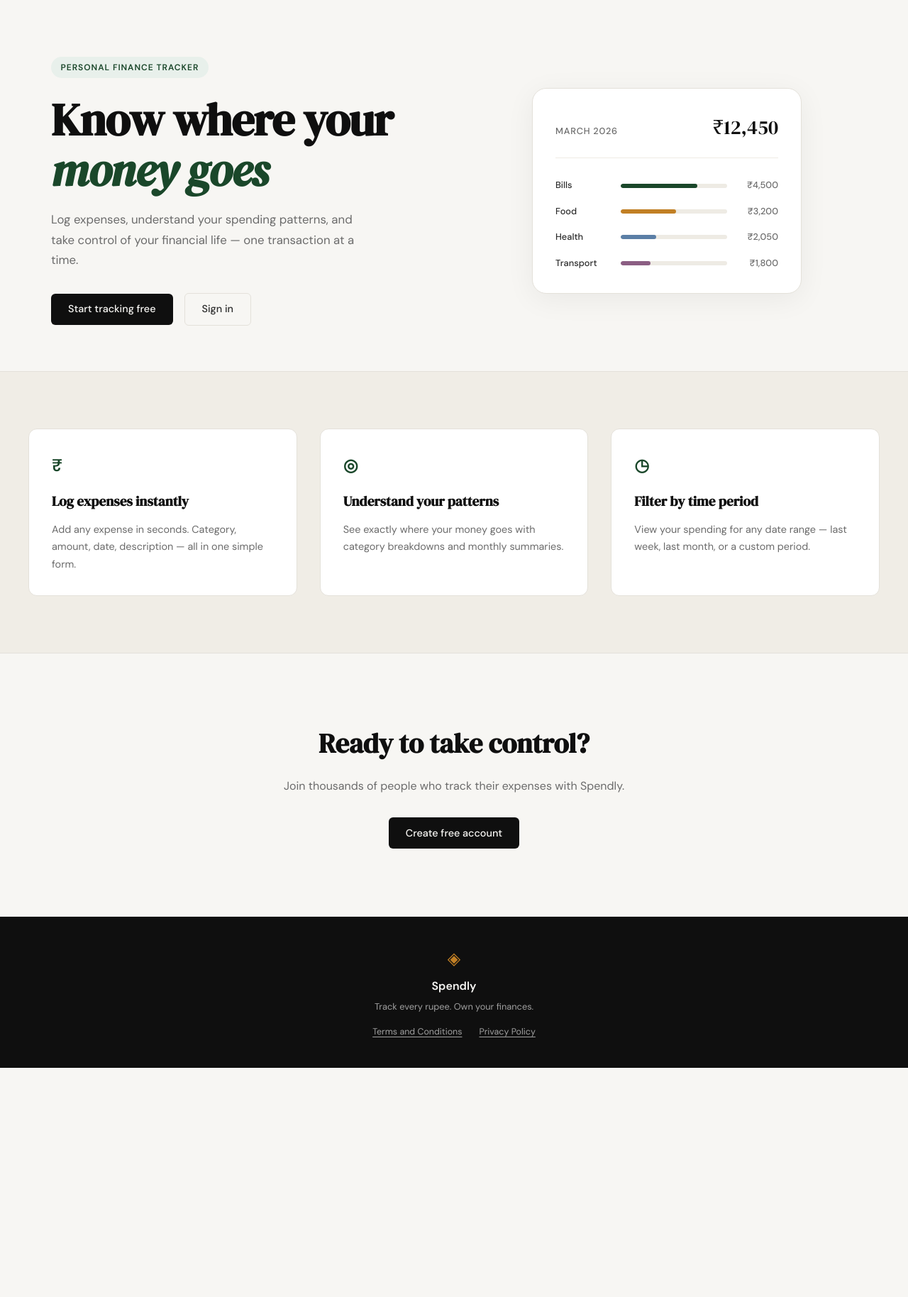
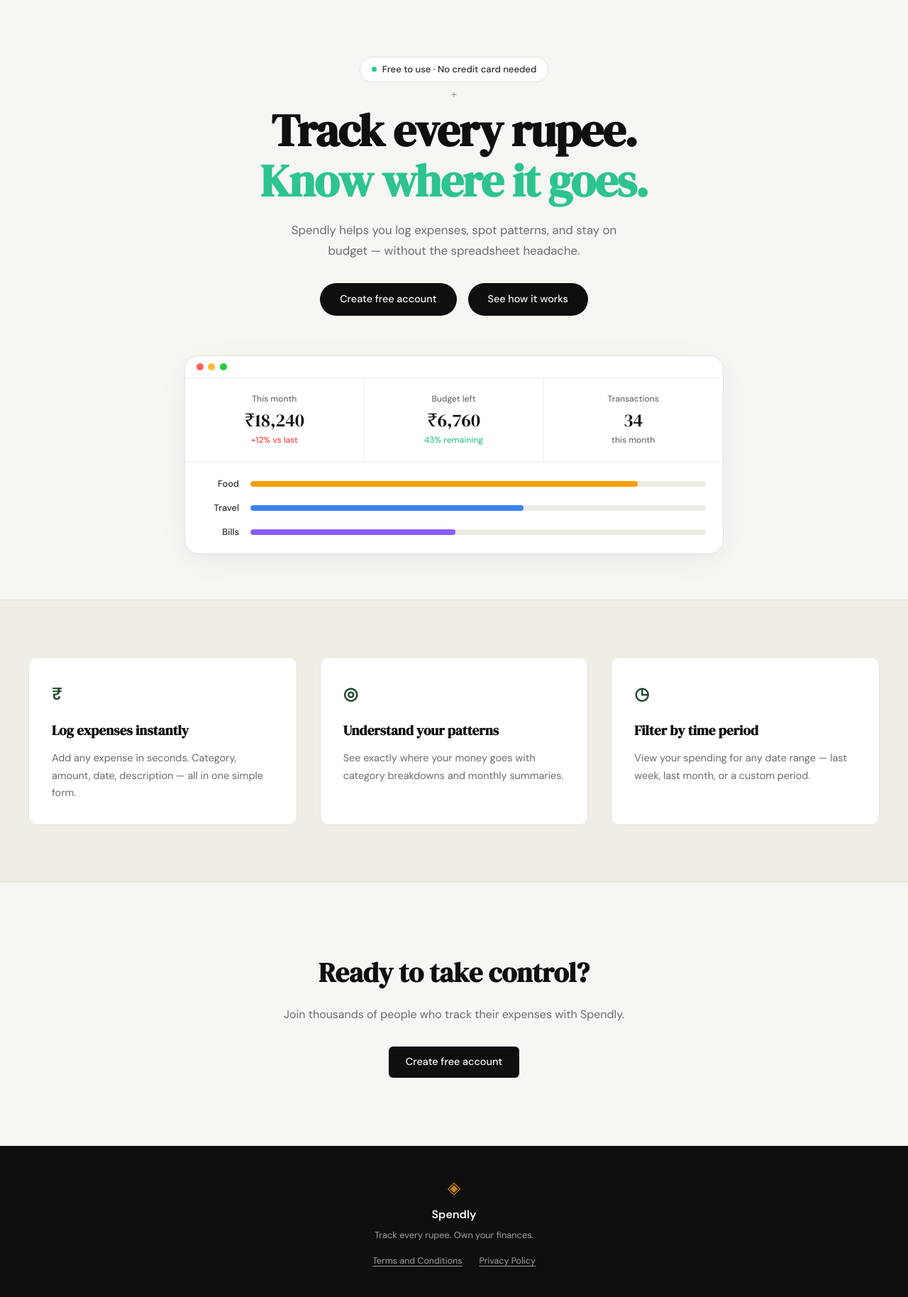
Before and after one commit to satyam99git-hub/Spendly, a Flask app: page / in a window 1280 px wide. Shown: the part 61-1889 px from the top of the page at 71% size. Before the commit the page ends 1566 px from the top, so only its background shows below. Run offline with Flask 3, Linux system fonts and the light colour scheme.

Commit message:
landing:redsign the hero section for to match mockup

```diff
--- a/static/css/style.css
+++ b/static/css/style.css
@@ -125,25 +125,49 @@
 
 .hero {
     padding: 5rem 2rem 4rem;
-    display: grid;
-    grid-template-columns: 1fr 1fr;
-    gap: 4rem;
+    display: flex;
+    flex-direction: column;
     align-items: center;
+    text-align: center;
     max-width: var(--max-width);
     margin: 0 auto;
 }
 
+.hero-inner {
+    display: flex;
+    flex-direction: column;
+    align-items: center;
+    max-width: 580px;
+}
+
 .hero-badge {
-    display: inline-block;
-    background: var(--accent-light);
-    color: var(--accent);
-    font-size: 0.75rem;
-    font-weight: 600;
-    letter-spacing: 0.08em;
-    text-transform: uppercase;
-    padding: 0.35rem 0.85rem;
+    display: inline-flex;
+    align-items: center;
+    gap: 0.5rem;
+    background: var(--paper-card);
+    color: var(--ink-soft);
+    font-size: 0.82rem;
+    font-weight: 500;
+    padding: 0.4rem 1rem;
     border-radius: 999px;
-    margin-bottom: 1.5rem;
+    border: 1px solid var(--border);
+    margin-bottom: 0.6rem;
+}
+
+.hero-badge-dot {
+    width: 7px;
+    height: 7px;
+    background: #2dc48e;
+    border-radius: 50%;
+    flex-shrink: 0;
+}
+
+.hero-connector {
+    display: block;
+    font-size: 1rem;
+    color: var(--ink-faint);
+    margin-bottom: 0.5rem;
+    line-height: 1;
 }
 
 .hero-title {
@@ -155,9 +179,10 @@
     margin-bottom: 1.25rem;
 }
 
-.hero-title em {
-    font-style: italic;
-    color: var(--accent);
+.hero-title-accent {
+    display: block;
+    color: #2dc48e;
+    font-style: normal;
 }
 
 .hero-subtitle {
@@ -172,89 +197,127 @@
     display: flex;
     gap: 1rem;
     align-items: center;
+    justify-content: center;
+}
+
+.hero-actions .btn-primary {
+    border-radius: 999px;
+    padding: 0.7rem 1.75rem;
 }
 
 /* ------------------------------------------------------------------ */
-/* Mock card (hero visual)                                             */
+/* Mock window (hero visual)                                           */
 /* ------------------------------------------------------------------ */
 
 .hero-visual {
     display: flex;
     justify-content: center;
+    width: 100%;
+    max-width: 760px;
+    margin-top: 3.5rem;
 }
 
-.mock-card {
+.mock-window {
+    width: 100%;
     background: var(--paper-card);
     border: 1px solid var(--border);
     border-radius: var(--radius-lg);
-    padding: 2rem;
-    width: 100%;
-    max-width: 380px;
     box-shadow: 0 8px 40px rgba(0,0,0,0.06);
+    overflow: hidden;
 }
 
-.mock-card-header {
+.mock-chrome {
+    padding: 0.65rem 1rem;
+    border-bottom: 1px solid var(--border-soft);
     display: flex;
-    justify-content: space-between;
-    align-items: baseline;
-    margin-bottom: 1.75rem;
-    padding-bottom: 1.25rem;
+    align-items: center;
+    gap: 0.4rem;
+}
+
+.mock-dot {
+    width: 10px;
+    height: 10px;
+    border-radius: 50%;
+}
+
+.mock-dot-red    { background: #ff5f57; }
+.mock-dot-yellow { background: #febc2e; }
+.mock-dot-green-c { background: #28c840; }
+
+.mock-stats-row {
+    display: grid;
+    grid-template-columns: repeat(3, 1fr);
     border-bottom: 1px solid var(--border-soft);
 }
 
-.mock-label {
-    font-size: 0.8rem;
-    font-weight: 500;
-    color: var(--ink-muted);
-    text-transform: uppercase;
-    letter-spacing: 0.06em;
+.mock-stat-cell {
+    padding: 1.25rem 1.5rem;
+    border-right: 1px solid var(--border-soft);
 }
 
-.mock-total {
-    font-family: var(--font-display);
-    font-size: 1.75rem;
-    color: var(--ink);
+.mock-stat-cell:last-child { border-right: none; }
+
+.mock-stat-label {
+    font-size: 0.75rem;
+    color: var(--ink-muted);
+    font-weight: 500;
+    margin-bottom: 0.3rem;
 }
 
-.mock-bars { display: flex; flex-direction: column; gap: 1rem; }
-
-.mock-bar-row {
-    display: grid;
-    grid-template-columns: 80px 1fr 60px;
-    align-items: center;
-    gap: 0.75rem;
+.mock-stat-value {
+    font-family: var(--font-display);
+    font-size: 1.6rem;
+    color: var(--ink);
+    line-height: 1.2;
+    margin-bottom: 0.2rem;
 }
 
-.mock-cat {
+.mock-stat-delta {
+    font-size: 0.75rem;
+    color: var(--ink-muted);
+    font-weight: 500;
+}
+
+.mock-delta-up  { color: #ef4444; }
+.mock-delta-pos { color: #2dc48e; }
+
+.mock-chart {
+    padding: 1.25rem 1.5rem;
+    display: flex;
+    flex-direction: column;
+    gap: 0.85rem;
+}
+
+.mock-chart-row {
+    display: grid;
+    grid-template-columns: 52px 1fr;
+    align-items: center;
+    gap: 1rem;
+}
+
+.mock-chart-label {
     font-size: 0.8rem;
     font-weight: 500;
     color: var(--ink-soft);
+    text-align: right;
 }
 
-.mock-bar-track {
-    height: 6px;
+.mock-chart-track {
+    height: 8px;
     background: var(--border-soft);
     border-radius: 999px;
     overflow: hidden;
 }
 
-.mock-bar {
+.mock-chart-bar {
     height: 100%;
-    background: var(--accent);
     border-radius: 999px;
     transition: width 0.6s ease;
 }
 
-.mock-bar-2 { background: var(--accent-2); }
-.mock-bar-3 { background: #5b7fa6; }
-.mock-bar-4 { background: #8b5e83; }
-
-.mock-amt {
-    font-size: 0.8rem;
-    font-weight: 500;
-    color: var(--ink-muted);
-    text-align: right;
-}
+.mock-bar-food   { background: #f59e0b; }
+.mock-bar-travel { background: #3b82f6; }
+.mock-bar-bills  { background: #8b5cf6; }
 
 /* ------------------------------------------------------------------ */
 /* Buttons                                                             */
@@ -729,14 +792,7 @@
 /* ------------------------------------------------------------------ */
 
 @media (max-width: 900px) {
-    .hero {
-        grid-template-columns: 1fr;
-        text-align: center;
-    }
-
     .hero-subtitle { max-width: 100%; }
-    .hero-actions { justify-content: center; }
-    .hero-visual { display: none; }
 
     .features-inner { grid-template-columns: 1fr; }
 
@@ -751,4 +807,5 @@
 @media (max-width: 600px) {
     .nav-links a:not(.nav-cta) { display: none; }
     .hero { padding: 3rem 1rem 2rem; }
+    .hero-visual { display: none; }
 }
--- a/templates/landing.html
+++ b/templates/landing.html
@@ -6,55 +6,66 @@
 
 <section class="hero">
     <div class="hero-inner">
-        <div class="hero-badge">Personal Finance Tracker</div>
+        <div class="hero-badge">
+            <span class="hero-badge-dot"></span>
+            Free to use &middot; No credit card needed
+        </div>
+        <span class="hero-connector">+</span>
         <h1 class="hero-title">
-            Know where your<br>
-            <em>money goes</em>
+            Track every rupee.<br>
+            <span class="hero-title-accent">Know where it goes.</span>
         </h1>
         <p class="hero-subtitle">
-            Log expenses, understand your spending patterns,
-            and take control of your financial life —
-            one transaction at a time.
+            Spendly helps you log expenses, spot patterns, and stay
+            on budget — without the spreadsheet headache.
         </p>
         <div class="hero-actions">
-            <a href="{{ url_for('register') }}" class="btn-primary">Start tracking free</a>
-            <a href="{{ url_for('login') }}" class="btn-ghost">Sign in</a>
+            <a href="{{ url_for('register') }}" class="btn-primary">Create free account</a>
+            <a href="#" class="btn-primary">See how it works</a>
         </div>
     </div>
     <div class="hero-visual">
-        <div class="mock-card">
-            <div class="mock-card-header">
-                <span class="mock-label">March 2026</span>
-                <span class="mock-total">₹12,450</span>
+        <div class="mock-window">
+            <div class="mock-chrome">
+                <span class="mock-dot mock-dot-red"></span>
+                <span class="mock-dot mock-dot-yellow"></span>
+                <span class="mock-dot mock-dot-green-c"></span>
             </div>
-            <div class="mock-bars">
-                <div class="mock-bar-row">
-                    <span class="mock-cat">Bills</span>
-                    <div class="mock-bar-track">
-                        <div class="mock-bar" style="width: 72%"></div>
+            <div class="mock-stats-row">
+                <div class="mock-stat-cell">
+                    <p class="mock-stat-label">This month</p>
+                    <p class="mock-stat-value">₹18,240</p>
+                    <p class="mock-stat-delta mock-delta-up">+12% vs last</p>
+                </div>
+                <div class="mock-stat-cell">
+                    <p class="mock-stat-label">Budget left</p>
+                    <p class="mock-stat-value">₹6,760</p>
+                    <p class="mock-stat-delta mock-delta-pos">43% remaining</p>
+                </div>
+                <div class="mock-stat-cell">
+                    <p class="mock-stat-label">Transactions</p>
+                    <p class="mock-stat-value">34</p>
+                    <p class="mock-stat-delta">this month</p>
+                </div>
+            </div>
+            <div class="mock-chart">
+                <div class="mock-chart-row">
+                    <span class="mock-chart-label">Food</span>
+                    <div class="mock-chart-track">
+                        <div class="mock-chart-bar mock-bar-food" style="width: 85%"></div>
                     </div>
-                    <span class="mock-amt">₹4,500</span>
                 </div>
-                <div class="mock-bar-row">
-                    <span class="mock-cat">Food</span>
-                    <div class="mock-bar-track">
-                        <div class="mock-bar mock-bar-2" style="width: 52%"></div>
+                <div class="mock-chart-row">
+                    <span class="mock-chart-label">Travel</span>
+                    <div class="mock-chart-track">
+                        <div class="mock-chart-bar mock-bar-travel" style="width: 60%"></div>
                     </div>
-                    <span class="mock-amt">₹3,200</span>
                 </div>
-                <div class="mock-bar-row">
-                    <span class="mock-cat">Health</span>
-                    <div class="mock-bar-track">
-                        <div class="mock-bar mock-bar-3" style="width: 33%"></div>
+                <div class="mock-chart-row">
+                    <span class="mock-chart-label">Bills</span>
+                    <div class="mock-chart-track">
+                        <div class="mock-chart-bar mock-bar-bills" style="width: 45%"></div>
                     </div>
-                    <span class="mock-amt">₹2,050</span>
-                </div>
-                <div class="mock-bar-row">
-                    <span class="mock-cat">Transport</span>
-                    <div class="mock-bar-track">
-                        <div class="mock-bar mock-bar-4" style="width: 28%"></div>
-                    </div>
-                    <span class="mock-amt">₹1,800</span>
                 </div>
             </div>
         </div>
```
